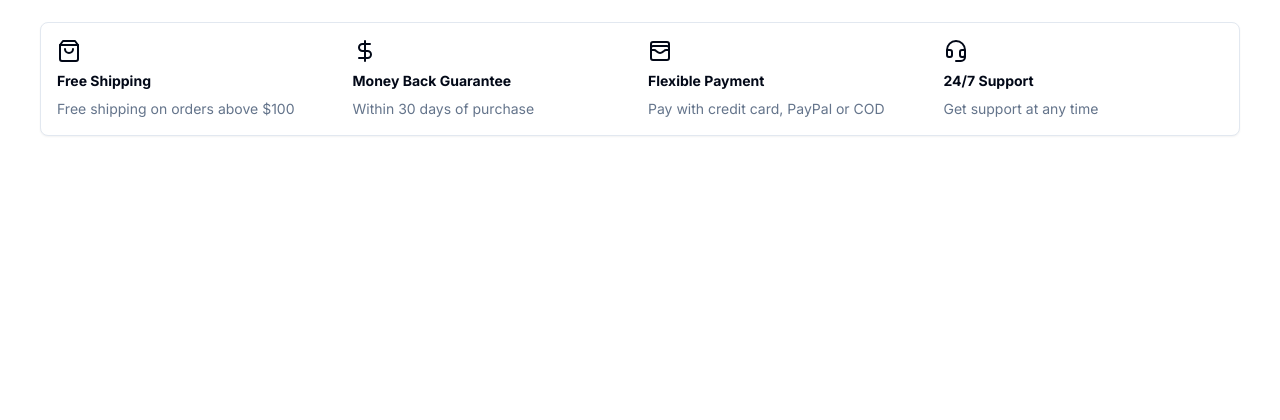
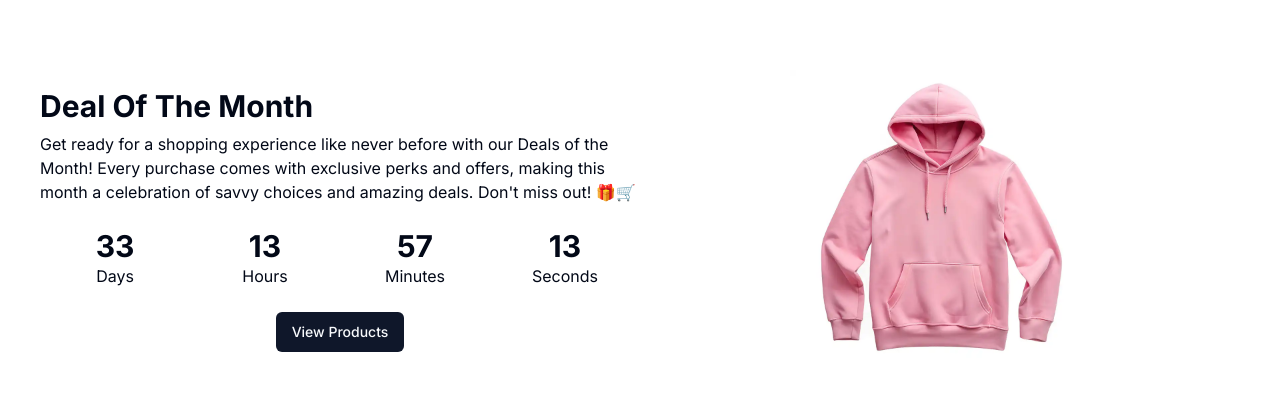
Before and after one commit to Begriper/prostore-project, a Next.js app: page / in a window 1280 px wide. Shown: the part 315-735 px from the top of the page. Built offline with nearby package versions, Linux system fonts and the light colour scheme; no server answers; the database is empty.

Commit message:
Deal Countdown Component

```diff
--- a/app/(root)/page.tsx
+++ b/app/(root)/page.tsx
@@ -1,3 +1,4 @@
+import DealCountdown from "@/components/deal-countdown";
 import IconBoxes from "@/components/icon-boxes";
 import ProductCarousel from "@/components/shared/product/product-carousel";
 import ProductList from "@/components/shared/product/product-list";
@@ -23,6 +24,7 @@
         limit={4}
       />
       <ViewAllProductsButton />
+      <DealCountdown />
       <IconBoxes />
     </>
   );
--- /dev/null
+++ b/components/deal-countdown.tsx
@@ -0,0 +1,132 @@
+"use client";
+
+import { Button } from "@/components/ui/button";
+import Image from "next/image";
+import Link from "next/link";
+import { useEffect, useState } from "react";
+
+// Static target date (replace with desired date)
+const TARGET_DATE = new Date("2025-05-31T23:59:59");
+
+// Function to calculate the time remaining
+const calculateTimeRemaining = (targetDate: Date) => {
+  const currentTime = new Date();
+  const timeDifference = Math.max(Number(targetDate) - Number(currentTime), 0);
+  return {
+    days: Math.floor(timeDifference / (1000 * 60 * 60 * 24)),
+    hours: Math.floor(
+      (timeDifference % (1000 * 60 * 60 * 24)) / (1000 * 60 * 60)
+    ),
+    minutes: Math.floor((timeDifference % (1000 * 60 * 60)) / (1000 * 60)),
+    seconds: Math.floor((timeDifference % (1000 * 60)) / 1000),
+  };
+};
+
+const DealCountdown = () => {
+  const [time, setTime] = useState<ReturnType<typeof calculateTimeRemaining>>();
+
+  useEffect(() => {
+    // Calculate initial time on client
+    setTime(calculateTimeRemaining(TARGET_DATE));
+
+    const timerInterval = setInterval(() => {
+      const newTime = calculateTimeRemaining(TARGET_DATE);
+      setTime(newTime);
+
+      if (
+        newTime.days === 0 &&
+        newTime.hours === 0 &&
+        newTime.minutes === 0 &&
+        newTime.seconds === 0
+      ) {
+        clearInterval(timerInterval);
+      }
+
+      return () => clearInterval(timerInterval);
+    }, 1000);
+  }, []);
+
+  if (!time) {
+    return (
+      <section className="grid grid-cols-1 md:grid-cols-2 my-20">
+        <div className="flex flex-col gap-2 justify-center">
+          <h3 className="text-3xl font-bold">Loading Countdown...</h3>
+        </div>
+      </section>
+    );
+  }
+
+  if (
+    time.days === 0 &&
+    time.hours === 0 &&
+    time.minutes === 0 &&
+    time.seconds === 0
+  ) {
+    return (
+      <section className="grid grid-cols-1 md:grid-cols-2 my-20">
+        <div className="flex flex-col gap-2 justify-center">
+          <h3 className="text-3xl font-bold">Deal Has Ended</h3>
+          <p>
+            This deal is no longer available. Check out our latest promotions!
+          </p>
+
+          <div className="text-center">
+            <Button asChild>
+              <Link href="/search">View Products</Link>
+            </Button>
+          </div>
+        </div>
+        <div className="flex justify-center">
+          <Image
+            src="/images/promo.jpg"
+            alt="promotion"
+            width={300}
+            height={200}
+          />
+        </div>
+      </section>
+    );
+  }
+
+  return (
+    <section className="grid grid-cols-1 md:grid-cols-2 my-20">
+      <div className="flex flex-col gap-2 justify-center">
+        <h3 className="text-3xl font-bold">Deal Of The Month</h3>
+        <p>
+          Get ready for a shopping experience like never before with our Deals
+          of the Month! Every purchase comes with exclusive perks and offers,
+          making this month a celebration of savvy choices and amazing deals.
+          Don&apos;t miss out! 🎁🛒
+        </p>
+        <ul className="grid grid-cols-4">
+          <StatBox label="Days" value={time.days} />
+          <StatBox label="Hours" value={time.hours} />
+          <StatBox label="Minutes" value={time.minutes} />
+          <StatBox label="Seconds" value={time.seconds} />
+        </ul>
+        <div className="text-center">
+          <Button asChild>
+            <Link href="/search">View Products</Link>
+          </Button>
+        </div>
+      </div>
+      <div className="flex justify-center">
+        <Image
+          src="/images/promo.jpg"
+          alt="promotion"
+          width={300}
+          height={200}
+        />
+      </div>
+    </section>
+  );
+};
+
+const StatBox = ({ label, value }: { label: string; value: number }) => (
+  <li className="p-4 w-full text-center">
+    <p className="text-3xl font-bold">{value}</p>
+    <p>{label}</p>
+  </li>
+);
+
+export default DealCountdown;
```
